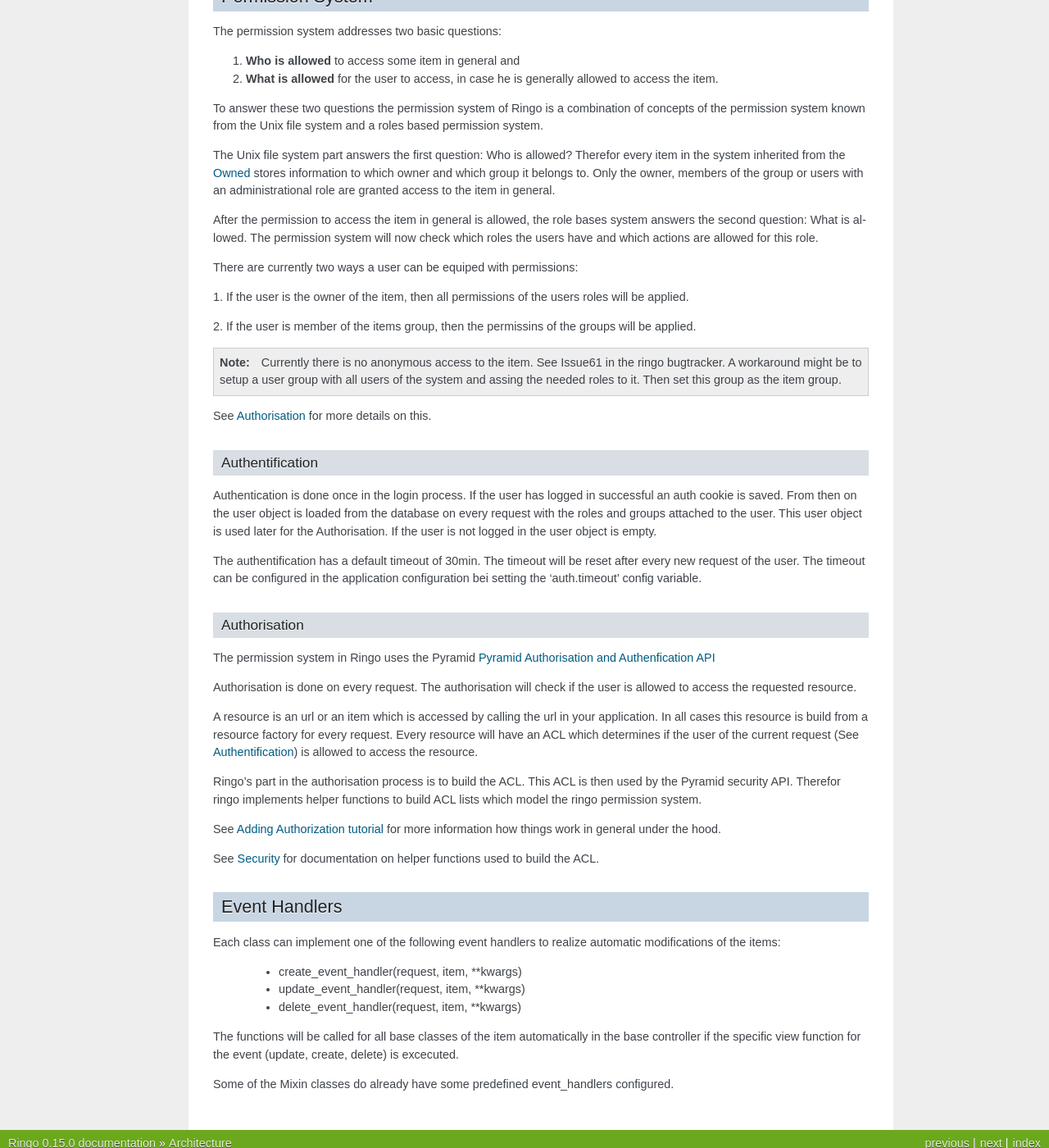
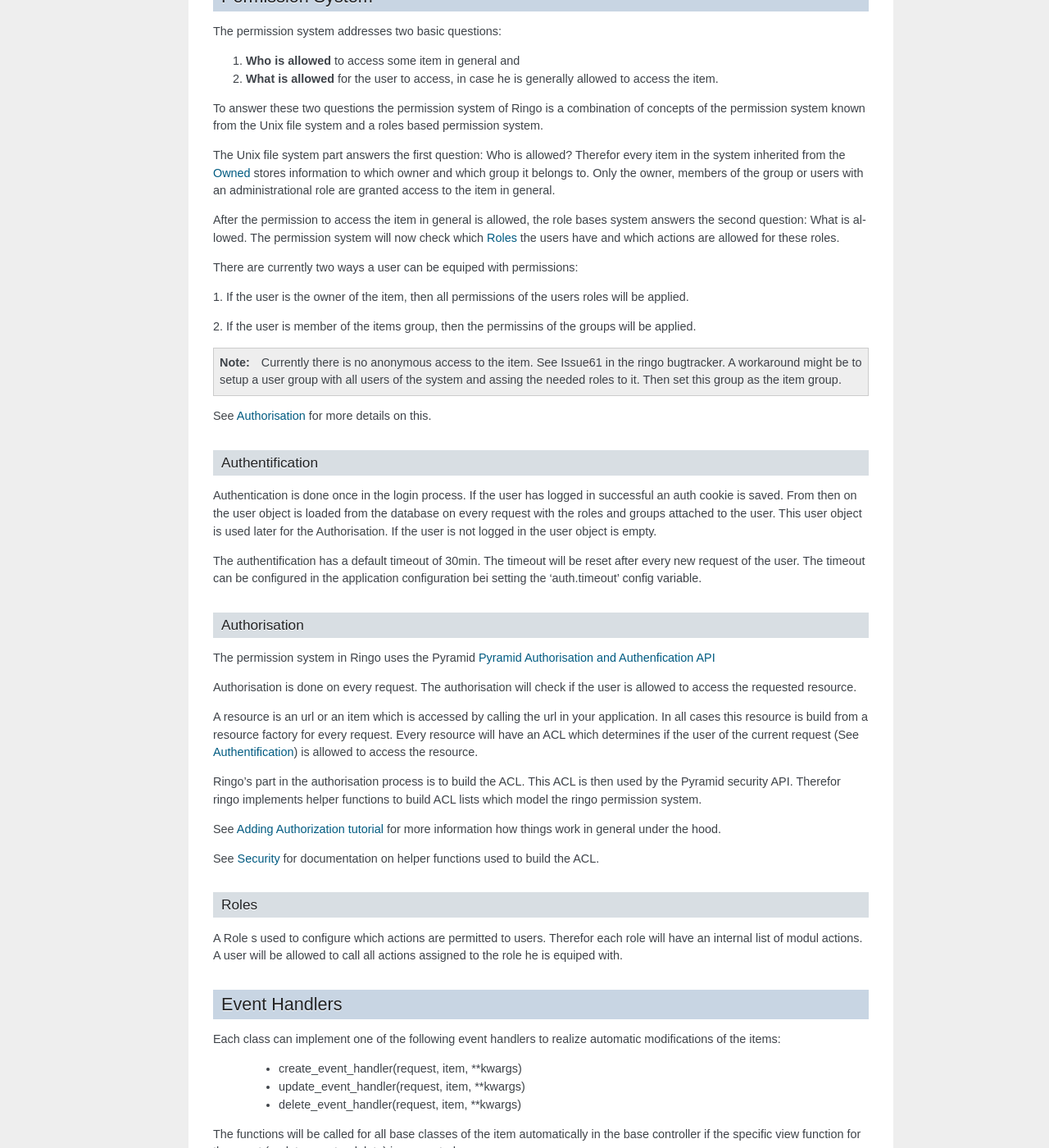
Before and after one commit to ringo-framework/ringo, a Sphinx documentation site: the page built from docs/source/architecture.rst, in a window 1280 px wide and 1400 px high, scrolled down 6442 px. Shown: the whole window at 82% size. Built offline with Sphinx 7.4.7, drawn with Linux system fonts in a browser that asks for light colours; formulas are drawn with MathJax 3.

Commit message:
Added documentation

```diff
--- a/docs/source/architecture.rst
+++ b/docs/source/architecture.rst
@@ -273,8 +273,8 @@ to the item in general.
 
 After the permission to access the item in general is allowed, the role bases
 system answers the second question: What is allowed. The permission system
-will now check which roles the users have and which actions are allowed for
-this role.
+will now check which :ref:`roles` the users have and which actions are allowed for
+these roles.
 
 There are currently two ways a user can be equiped with permissions:
 
@@ -334,6 +334,15 @@ See :ref:`api-security` for documentation on helper functions used to build
 the ACL.
 
 
+.. _roles:
+
+Roles
+-----
+A Role s used to configure which actions are
+permitted to users.  Therefor each role will have an internal list of modul
+actions. A user will be allowed to call all actions assigned to the role he is
+equiped with.
+
 Event Handlers
 ==============
 Each class can implement one of the following event handlers to realize
```
Also changed, not shown: docs/source/api.rst (+30 -2 lines).
